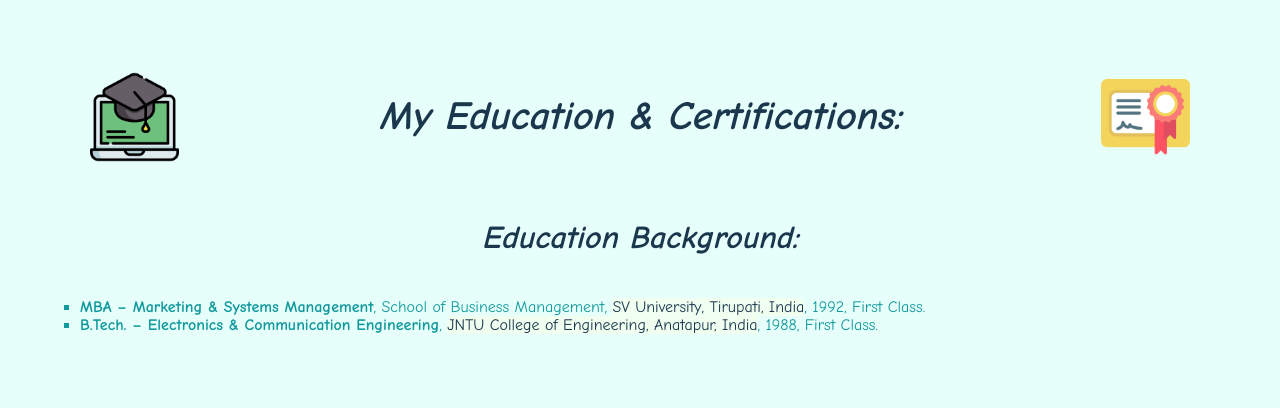
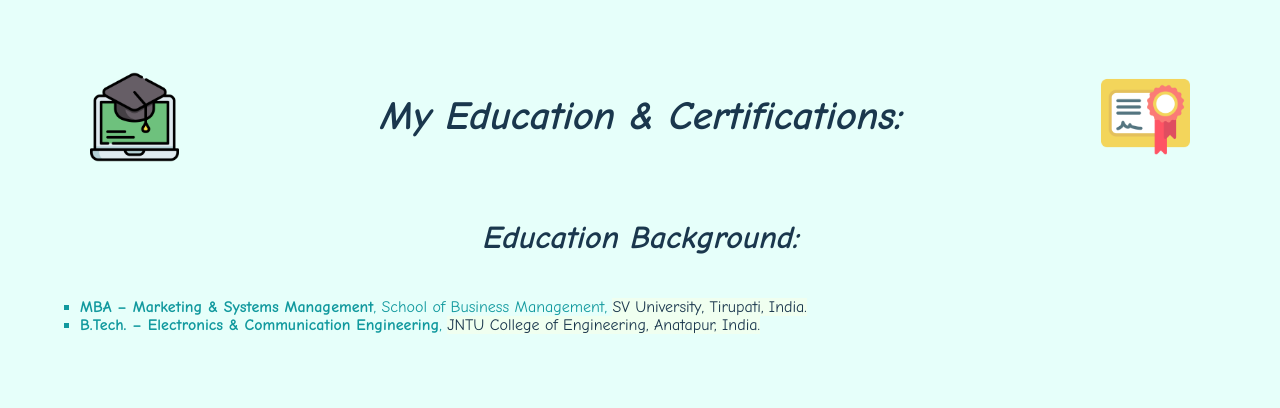
Before and after one commit to valmetisrinivas/V.Srinivas, a plain HTML site: page EduCertsTrains.html in a window 1280 px wide. Shown: the top 408 px of the page. Drawn offline with Linux system fonts and the light colour scheme.

Commit message:
Update EduCertsTrains.html

```diff
--- a/EduCertsTrains.html
+++ b/EduCertsTrains.html
@@ -18,8 +18,8 @@
   <h2 class="page-header"><strong><em>My Education & Certifications:</em></strong></h2>
   <h4><strong><em>Education Background:</em></strong></h4>
   <ul class="ulist">
-    <li><strong>MBA – Marketing & Systems Management</strong>, School of Business Management, <a href="https://svuniversity.edu.in/">SV University, Tirupati, India</a>, 1992, First Class.</li>
-    <li><strong>B.Tech. – Electronics & Communication Engineering</strong>, <a href="https://www.jntua.ac.in/">JNTU College of Engineering, Anatapur, India</a>, 1988, First Class.</li>
+    <li><strong>MBA – Marketing & Systems Management</strong>, School of Business Management, <a href="https://svuniversity.edu.in/">SV University, Tirupati, India.</a></li>
+    <li><strong>B.Tech. – Electronics & Communication Engineering</strong>, <a href="https://www.jntua.ac.in/">JNTU College of Engineering, Anatapur, India.</a></li>
   </ul>
   <br>
   <h4><img class="cert1" src="images/png/003-data-science.png" alt="image">
```
